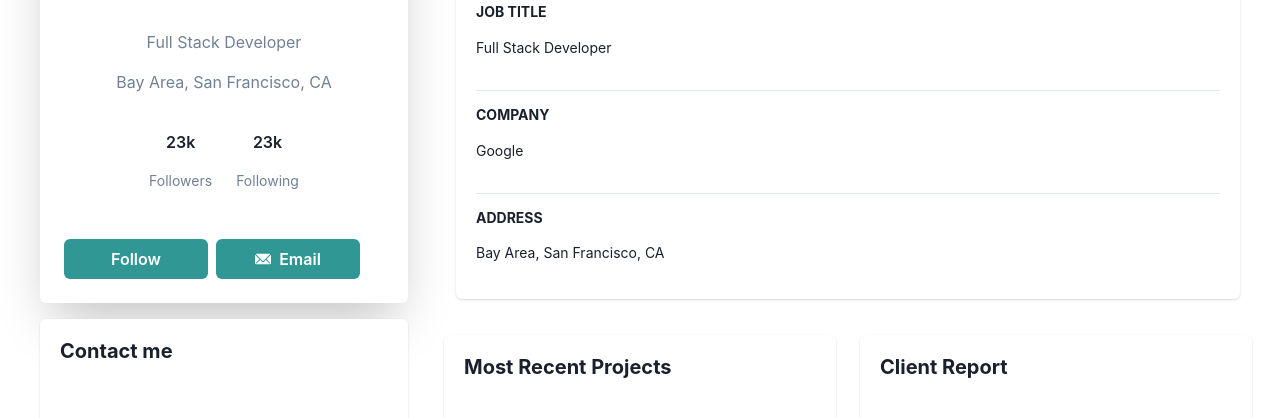
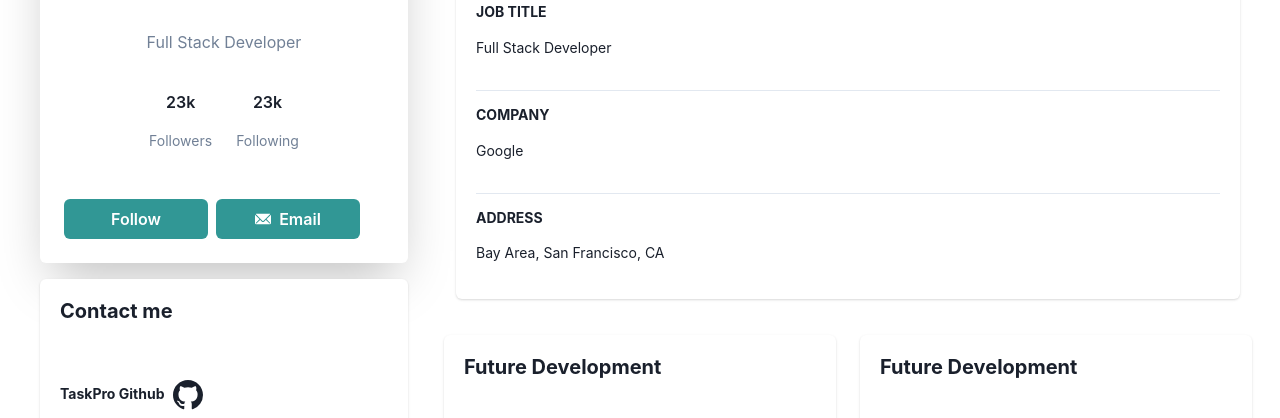
Before and after one commit to AllenHirmiz/Team-5-Task-Manager, a React (Vite) app in the folder client/: page /profile in a window 1280 px wide. Shown: the part 311-729 px from the top of the page. Built offline with nearby package versions, Linux system fonts and the light colour scheme; no server answers.

Commit message:
update profile page

```diff
--- a/client/src/components/SignupForm.jsx
+++ b/client/src/components/SignupForm.jsx
@@ -106,7 +106,7 @@ const SignupForm = () => {
           </Form.Control.Feedback>
         </Form.Group>
 
-        <Form.Group className="mb-3">
+        {/* <Form.Group className="mb-3">
           <Form.Label htmlFor="job title">Job Title</Form.Label>
           <Form.Control
             type="text"
@@ -134,7 +134,7 @@ const SignupForm = () => {
           <Form.Control.Feedback type="invalid">
             Company  is required!
           </Form.Control.Feedback>
-        </Form.Group>
+        </Form.Group> */}
 
         <Form.Group className="mb-3">
           <Form.Label htmlFor="email">Email</Form.Label>
--- a/client/src/pages/ProfilePage.jsx
+++ b/client/src/pages/ProfilePage.jsx
@@ -124,7 +124,7 @@ function ProfilePage() {
                 {user.name}
               </Heading>
               <Text color={"gray.500"}>Full Stack Developer</Text>
-              <Text color={"gray.500"}>Bay Area, San Francisco, CA</Text>
+              {/* <Text color={"gray.500"}>Bay Area, San Francisco, CA</Text> */}
             </Stack>
 
             <Stack direction={"row"} justify={"center"} spacing={6}>
@@ -360,7 +360,7 @@ function ProfilePage() {
         {/*  small bottom card goes here */}
         <Card>
           <CardHeader>
-            <Heading size="md">Most Recent Projects</Heading>
+            <Heading size="md">Future Development</Heading>
           </CardHeader>
 
           <CardBody>
@@ -398,7 +398,7 @@ function ProfilePage() {
         {/* small bottom card goes here */}
         <Card>
           <CardHeader>
-            <Heading size="md">Client Report</Heading>
+            <Heading size="md">Future Development</Heading>
           </CardHeader>
 
           <CardBody>
```
